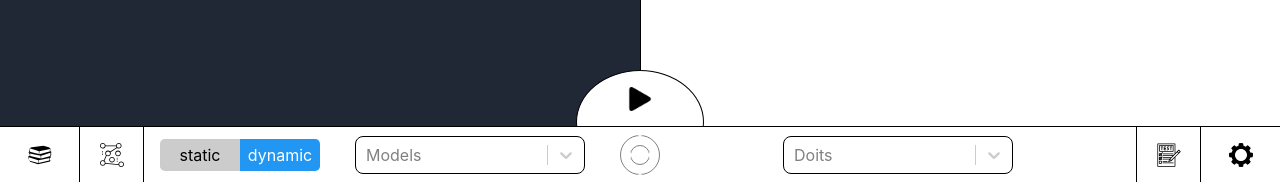
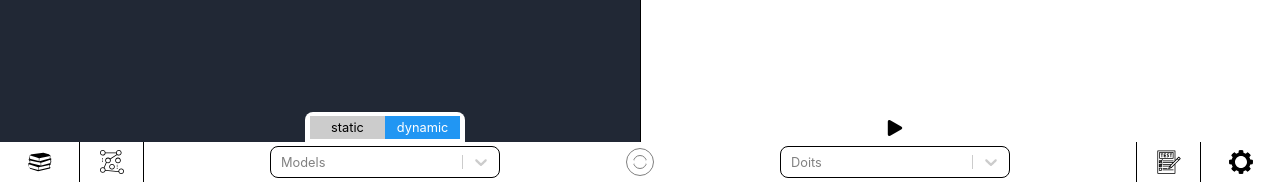
Before and after one commit to MiaadTeam/lesan, a React (Create React App) app in the folder playground/: page / in a window 1280 px wide. Shown: the part 618-800 px from the top of the page. Built offline with nearby package versions, Linux system fonts and the light colour scheme.

Commit message:
Fix style background

```diff
--- a/playground/src/App.tsx
+++ b/playground/src/App.tsx
@@ -155,6 +155,7 @@ const App: React.FC<Props> = () => {
       .post(
         link,
         {
+          contents: isStatic ? "static" : "dynamic",
           details: dataCustom,
           wants: {
             model: models ? models.value : "",
@@ -242,9 +243,7 @@ const App: React.FC<Props> = () => {
               <JSONPretty id="json-pretty" data={result}></JSONPretty>
             </BoxPlayGround>
           </Right>
-          <ButtonPaly onClick={handleSubmit(onSubmit)}>
-            <IconPlay src={Play} />
-          </ButtonPaly>
+
           <Bottom>
             <LeftBottom>
               <IconBottomRight>
@@ -277,21 +276,21 @@ const App: React.FC<Props> = () => {
                   }}
                 />
               </div>
-              <SwitchContent
-                setDoits={setDoits}
-                reset={reset}
-                setModels={setModels}
-                isStatic={isStatic}
-                setIsStatic={setIsStatic}
-              />
 
               <div
-                style={{ flex: "1", display: "flex", justifyContent: "center" }}
+                style={{
+                  flex: "1",
+                  alignItems: "center",
+                  height: "50%",
+                  display: "flex",
+                  justifyContent: "center",
+                }}
               >
                 {(dataSchemaDynamic || dataSchemaStatic) && (
                   <Select
                     menuPlacement="auto"
                     styles={customStyles}
+                    height={"2rem"}
                     id="models"
                     placeholder={"Models"}
                     width="230px"
@@ -307,20 +306,34 @@ const App: React.FC<Props> = () => {
                     }
                   />
                 )}
+                {console.log(models)}
+                <SwitchContent
+                  setDoits={setDoits}
+                  reset={reset}
+                  setModels={setModels}
+                  isStatic={isStatic}
+                  setIsStatic={setIsStatic}
+                />
               </div>
             </LeftBottom>
 
-            <Logo size={"5rem"} />
+            <Logo size={"3.5rem"} />
 
             <RightBottom>
               <div
-                style={{ flex: "1", display: "flex", justifyContent: "center" }}
+                style={{
+                  flex: "1",
+                  display: "flex",
+                  justifyContent: "center",
+                  alignItems: "center",
+                }}
               >
                 <Select
                   id="doits"
                   placeholder={"Doits"}
                   menuPlacement="auto"
                   value={doits}
+                  height={"2rem"}
                   styles={customStyles}
                   onChange={(value) => {
                     setDoits(value);
@@ -329,7 +342,11 @@ const App: React.FC<Props> = () => {
                   width="230px"
                   options={isStatic ? optionStaticDoits : optionDynamicDoits}
                 />
+                <ButtonPaly onClick={handleSubmit(onSubmit)}>
+                  <IconPlay src={Play} />
+                </ButtonPaly>
               </div>
+
               <div
                 style={{
                   width: "4rem",
--- a/playground/src/component/Switch.tsx
+++ b/playground/src/component/Switch.tsx
@@ -56,15 +56,19 @@ const ContainerSwitch = styled.div`
   height: 2rem;
   width: 10rem;
   cursor: pointer;
-  border-radius: 0.3rem;
+  border-radius: 0.5rem 0.5rem 0 0;
   align-items: center;
   justify-content: center;
-  margin-left: 1rem;
+  display: flex;
+  font-size: 0.8rem;
+  position: fixed;
+  padding: 0.3rem;
+  background-color: #ffffff;
   overflow: hidden;
-  display: flex;
+  bottom: 2.4rem;
 `;
 const Off = styled.div`
-  height: 2rem;
+  height: 100%;
   background-color: #ccc;
   width: 100%;
   align-items: center;
@@ -73,7 +77,7 @@ const Off = styled.div`
 `;
 const On = styled.div`
   background-color: #2196f3;
-  height: 2rem;
+  height: 100%;
   width: 100%;
   color: white;
   align-items: center;
--- a/playground/src/index.css
+++ b/playground/src/index.css
@@ -53,17 +53,17 @@ code {
   right: 0;
   height: 11rem;
   background-color: white;
-  transition: all 0.6s linear;
+  transition: all 0.4s linear;
 }
 .closemenu {
   z-index: 3;
   position: fixed;
   height: 0;
-  transition: all 0.6s linear;
+  transition: all 0.4s linear;
   width: 100%;
 }
 .darkcontainerclose {
-  transition: all 0.6s linear;
+  transition: all 0.4s linear;
   position: fixed;
   height: 100%;
   width: 100%;
@@ -72,7 +72,7 @@ code {
 }
 .darkcontaineropen {
   position: fixed;
-  transition: all 0.6s linear;
+  transition: all 0.4s linear;
   z-index: 3;
   height: 100%;
   width: 100%;
@@ -101,7 +101,7 @@ code {
   z-index: 2;
   margin: 0;
   background-color: white;
-  transition: all 0.3s linear;
+  transition: all 0.4s linear;
   top: 10px;
   border-radius: 0.5rem;
   opacity: 1;
@@ -110,7 +110,7 @@ code {
   padding: 1.5rem 0.5rem 0 0.5rem;
 }
 .closeulmenu {
-  transition: all 0.2s linear;
+  transition: all 0.4s linear;
   padding: 0.5rem;
   border-radius: 0.5rem;
   opacity: 0;
@@ -126,7 +126,7 @@ code {
 }
 .imagesettingopen {
   bottom: 10.2rem;
-  transition: all 0.6s linear;
+  transition: all 0.4s linear;
   z-index: 3;
   transform: rotate(0);
 }
@@ -135,7 +135,7 @@ code {
   z-index: 3;
   width: 2.5rem;
   height: 2.5rem;
-  transition: all 0.6s linear;
+  transition: all 0.4s linear;
   transform: rotate(360deg);
 }
 input[type="file"]::-webkit-file-upload-button {
--- a/playground/src/styles/reactSelectStyle.ts
+++ b/playground/src/styles/reactSelectStyle.ts
@@ -7,9 +7,11 @@ export const customStyles = {
     padding: 10,
   }),
 
-  control: (_: any, { selectProps: { width } }: any) => ({
+  control: (_: any, { selectProps: { width, height } }: any) => ({
     width: width,
+    height: height,
     display: "flex",
+    fontSize: "0.8rem",
     border: "0.09rem solid black",
     borderRadius: "0.5rem",
     margin: "0 0.5rem",
--- a/playground/src/styles/styled.ts
+++ b/playground/src/styles/styled.ts
@@ -20,23 +20,22 @@ export const Container = styled.div`
 `;
 export const BoxPlayGround = styled.div`
   padding: 5rem 0rem;
-    color: white;
-    pre {
-        padding: 5rem 1rem;
+  color: white;
+  pre {
+    padding: 5rem 1rem;
     margin: 0;
     min-height: 100vh;
-    }
+  }
 `;
 export const BoxShow = styled.div`
   flex: 1;
   padding: 0.5rem 1rem;
-
 `;
 export const Left = styled.form`
   display: flex;
   flex-direction: column;
   box-sizing: border-box;
-    background-color: rgb(33,40,53);
+  background-color: rgb(33, 40, 53);
   position: relative;
   overflow-y: auto;
   width: 50%;
@@ -55,21 +54,20 @@ export const Right = styled.div`
 `;
 export const Bottom = styled.div`
   position: fixed;
-  border-top: 0.1rem solid black;
-  height: 3.5rem;
+  height: 2.5rem;
   bottom: 0;
   width: 100%;
   display: flex;
   justify-content: center;
+  align-items: center;
   z-index: 4;
-  align-items: center;
   background-color: white;
 `;
 export const IconPlay = styled.img`
-  width: 1.5rem;
-  height: 1.5rem;
+  width: 1rem;
+  height: 1rem;
   position: absolute;
-  top: 1rem;
+  top: 0.5rem;
 `;
 export const Rectangle = styled.div`
   width: 0;
@@ -112,17 +110,16 @@ export const IconBottomRight = styled.div`
   height: 100%;
 `;
 export const ButtonPaly = styled.button`
-  z-index: 1;
   position: fixed;
   display: flex;
   justify-content: center;
-  bottom: 0.5rem;
-  border: 0.1rem solid black;
-  width: 8rem;
+  bottom: 2.4rem;
+  cursor: pointer;
+  border: none;
+  width: 10rem;
+  border-radius: 0.5rem 0.5rem 0 0;
   background-color: white;
-  overflow: hidden;
-  height: 6.5rem;
-  border-radius: 50%;
+  height: 2rem;
 `;
 
 export const BoxParagraphHeader = styled.div`
@@ -133,12 +130,12 @@ export const BoxParagraphHeader = styled.div`
 `;
 export const ParagraphHeader = styled.p`
   font-size: 1rem;
-  border: 2px solid rgb(119,82,190);
+  border: 2px solid rgb(119, 82, 190);
   border-radius: 1rem;
-    color:rgb(26,29,31) ;
+  color: rgb(26, 29, 31);
   margin: 0;
   padding: 0.5rem 2rem;
-    background-color: rgba(254,255,237,0.8)
+  background-color: rgba(254, 255, 237, 0.8);
 `;
 export const Icon = styled.img`
   width: 3rem;
```
